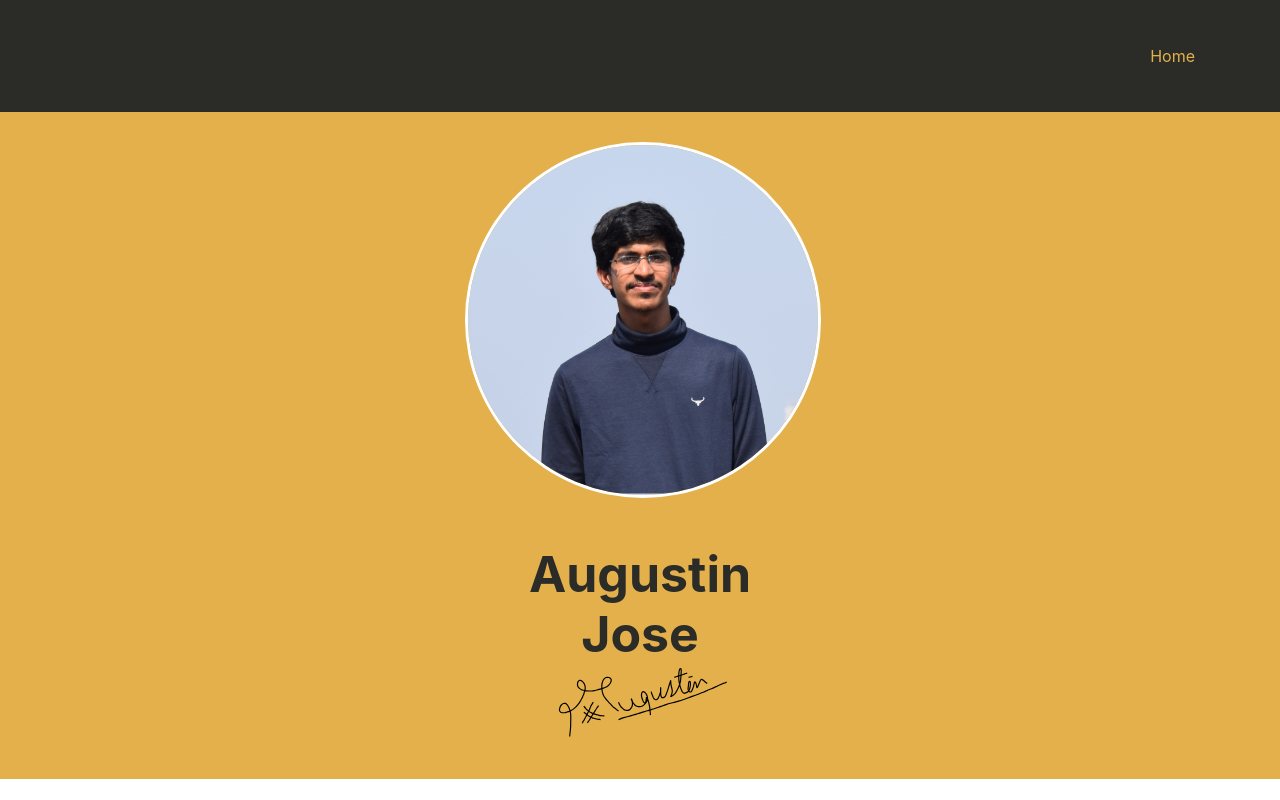
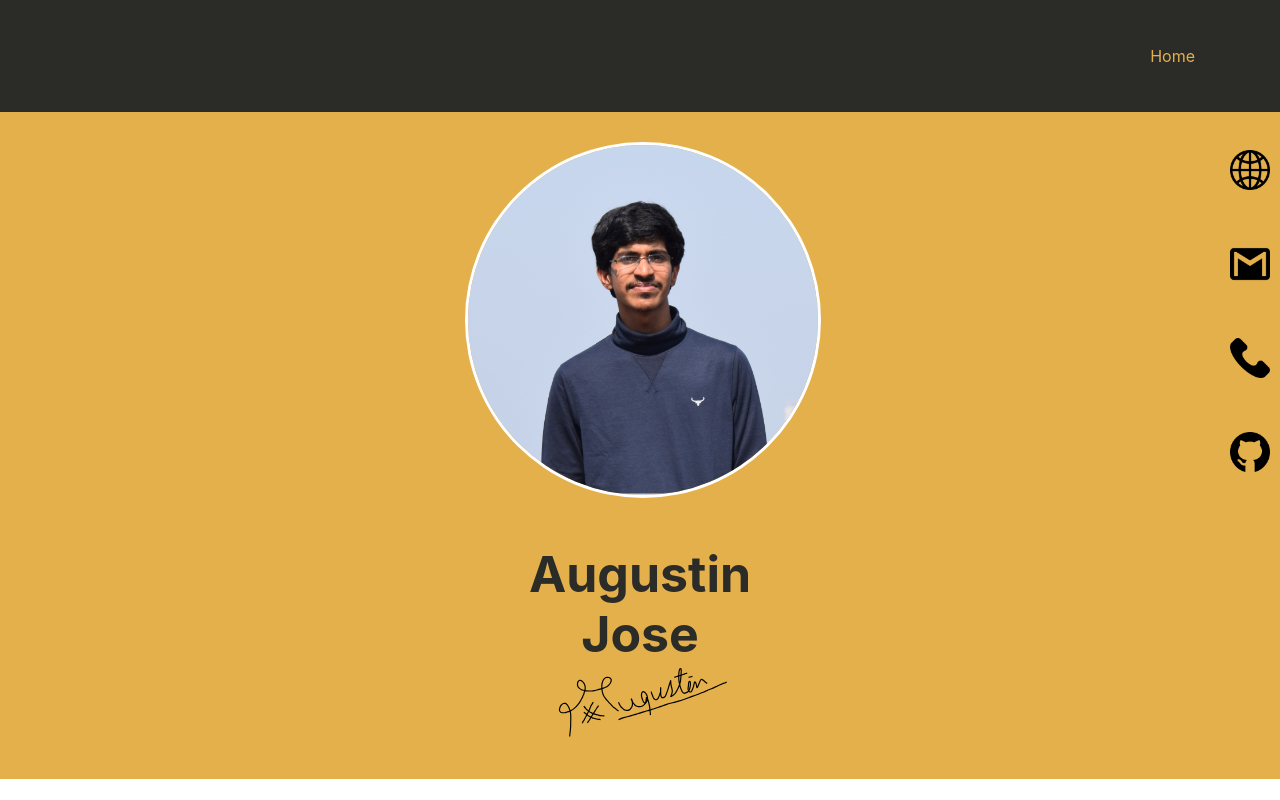
Before and after one commit to AugustinJose1221/resume, a React (Create React App) app: page / in a window 1280 px wide. Built offline with nearby package versions, Linux system fonts and the light colour scheme.

Commit message:
Minor Updates

```diff
--- a/package.json
+++ b/package.json
@@ -11,6 +11,7 @@
     "react-bootstrap": "^1.0.1",
     "react-dom": "^16.13.1",
     "react-grid-system": "^6.4.2",
+    "react-router-dom": "^5.2.0",
     "react-scripts": "3.4.1"
   },
   "scripts": {
--- a/src/css/style.css
+++ b/src/css/style.css
@@ -1,5 +1,27 @@
 h1{
   font-size: 32px;
+}
+.sidebar {
+  height: 100%; /* Full-height: remove this if you want "auto" height */
+  width: 40px; /* Set the width of the sidebar */
+  position: fixed; /* Fixed Sidebar (stay in place on scroll) */
+  z-index: 1; /* Stay on top */
+  top: 0; /* Stay at the top */
+  right: 0;
+  background-color: none; /* Black */
+  overflow-x: hidden; /* Disable horizontal scroll */
+  padding-top: 150px;
+  padding-left: 10px;
+  padding-right: 10px;
+}
+.sidebar img {
+  width: 100%;
+  padding-bottom: 50px;
+}
+
+@media screen and (max-height: 450px) {
+  .sidebar {visibility: hidden;}
+  .sidebar {padding-right: 1px;}
 }
 
 .Header {
@@ -7,6 +29,7 @@ h1{
   padding-top: 30px;
   padding-bottom: 30px;
   height: auto;
+  position: sticky;
 }
 
 .Header p{
--- a/src/resume.js
+++ b/src/resume.js
@@ -1,9 +1,16 @@
 import React, { Component } from 'react'
 import './css/style.css';
 import { Container, Row, Col } from 'react-grid-system';
+import { Link } from 'react-router-dom';
 const Resume = () => {
   return (
     <div>
+    <div className="sidebar">
+    <a href={"https://www.augustinjose.com/"}><img src={ require('./img/Icons/website.png') } /></a>
+    <img src={ require('./img/Icons/mail.png') } />
+    <img src={ require('./img/Icons/phone.png') } />
+    <img src={ require('./img/Icons/github.png') } />
+    </div>
       <section className="Header">
         <Container>
           <Row>
@@ -47,7 +54,6 @@ const Resume = () => {
               </svg>
             </div>
           </div>
-
           </Col>
           <Col sm={4}>
           </Col>
```
